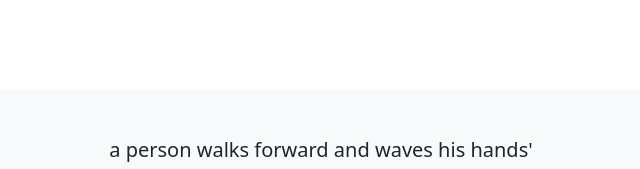
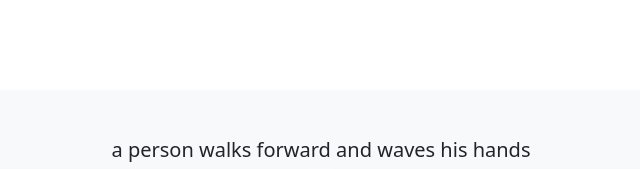
Before and after one commit to anonymous-ai-agent/CAM, a plain HTML site: page index.html in a window 1280 px wide. Shown: the part 3520-3689 px from the top of the page, 319-959 px from the left. Drawn offline with nearby package versions, Linux system fonts and the light colour scheme.

Commit message:
template

```diff
--- a/index.html
+++ b/index.html
@@ -440,7 +440,7 @@
                 <div class="container">
                   <div class="row">
                     <div class="col">
-                      <h5>a person walks forward and waves his hands'</h5>
+                      <h5>a person walks forward and waves his hands</h5>
                     </div>
                   </div>
                   <div class="row row-cols-1 row-cols-sm-2 row-cols-md-2 g-2">
```
